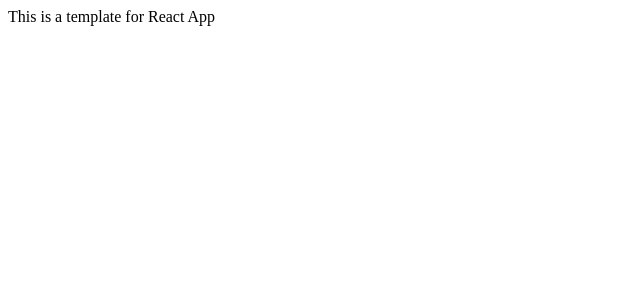
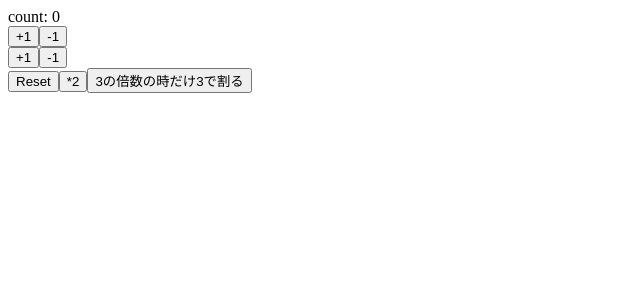
Before and after one commit to TakaShinoda/react-hooks-101, a React (Create React App) app: page / in a window 1280 px wide. Shown: the top 300 px of the page, without its empty margins (0-640 px from the left). Built offline with nearby package versions, Linux system fonts and the light colour scheme.

Commit message:
my first React Hook with useState

```diff
--- a/src/App.js
+++ b/src/App.js
@@ -1,10 +1,35 @@
-import React from 'react';
+import React, { useState } from 'react';
 
 const App = () => {
+  const [count, setCount] = useState(0)
+
+  const increment = () => setCount(count + 1)
+  const decrement = () => setCount(count - 1)
+  const increment2 = () => setCount( previousCount => previousCount + 1)
+  const decrement2 = () => setCount( previousCount => previousCount - 1)
+  const reset = () => setCount(0)
+  const double = () => setCount(count * 2)
+  const divide3 = () => setCount( previousCount =>
+    previousCount % 3 === 0 ? previousCount / 3 : previousCount
+  )
+
   return (
-    <div>
-      This is a template for React App
-    </div>
+    <>
+      <div>count: {count}</div>
+      <div>
+        <button onClick={increment}>+1</button>
+        <button onClick={decrement}>-1</button>
+      </div>
+      <div>
+        <button onClick={increment2}>+1</button>
+        <button onClick={decrement2}>-1</button>
+      </div>
+      <div>
+        <button onClick={reset}>Reset</button>
+        <button onClick={double}>*2</button>
+        <button onClick={divide3}>3の倍数の時だけ3で割る</button>
+      </div>
+    </>
   );
 }
 
```
